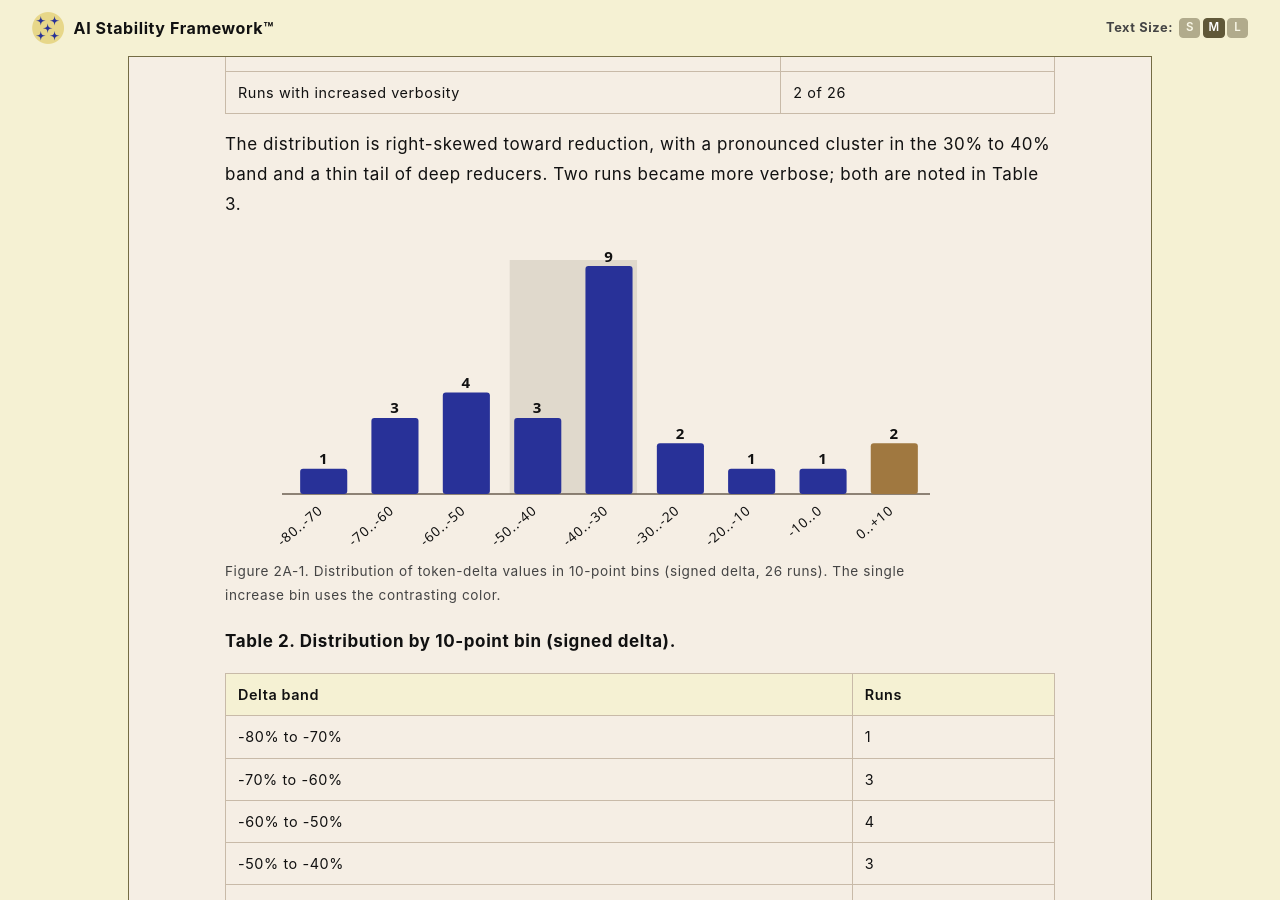
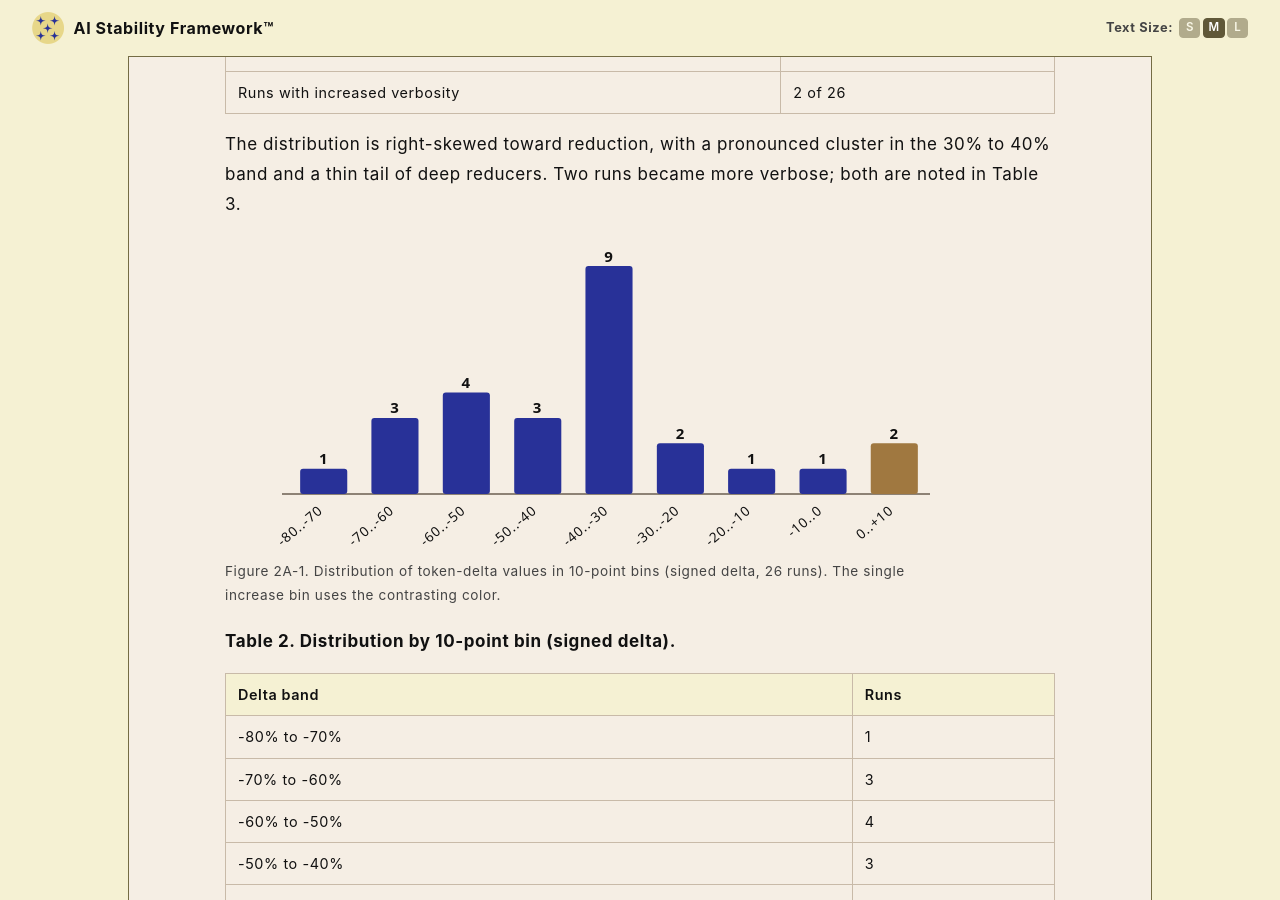
Before and after one commit to rojaslen/AISF-WEB, a Jekyll site: the page built from apx02a.md, in a window 1280 px wide and 900 px high, scrolled down 2565 px. Built offline with Jekyll 4.4.1, drawn with Linux system fonts in a browser that asks for light colours; some web fonts are replaced.

Commit message:
Update apx02a.md

```diff
--- a/apx02a.md
+++ b/apx02a.md
@@ -124,7 +124,7 @@ Table 3.
 <svg viewBox="0 0 480 210" role="img" aria-labelledby="fA-t fA-d" preserveAspectRatio="xMidYMid meet">
 <title id="fA-t">Distribution of token-delta values in 10-point bins</title>
 <desc id="fA-d">Histogram of 26 runs. The minus 40 to minus 30 percent bin is the tallest with 9 runs; the minus 50 to minus 30 percent cluster holds 12 runs. One bin, plus 0 to plus 10 percent, represents the two runs that increased verbosity.</desc>
-# <rect class="td-band" x="189.8" y="14" width="84.9" height="156.0"/>
+<!--rect class="td-band" x="189.8" y="14" width="84.9" height="156.0"/-->
 <line class="td-axis" x1="38" y1="170" x2="470" y2="170"/>
 <rect class="td-reduce" x="50.1" y="153.1" width="31.4" height="16.9" rx="2"/>
 <text class="td-cnt" x="65.8" y="150.1" text-anchor="middle">1</text>
```
